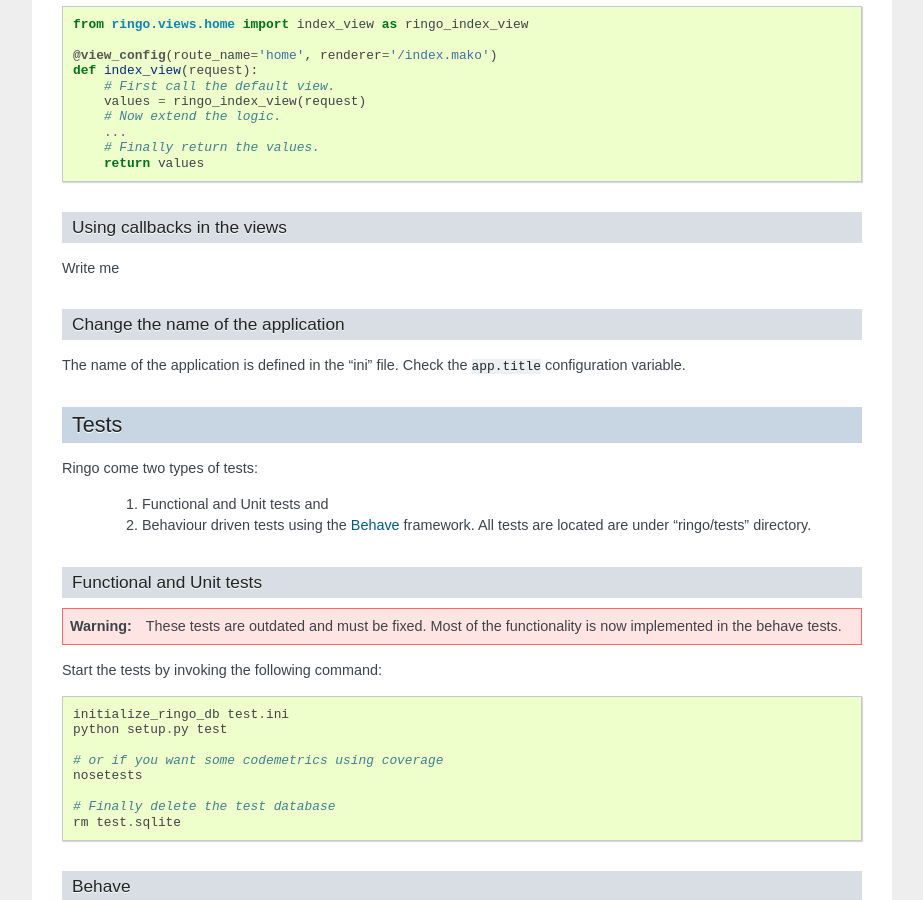
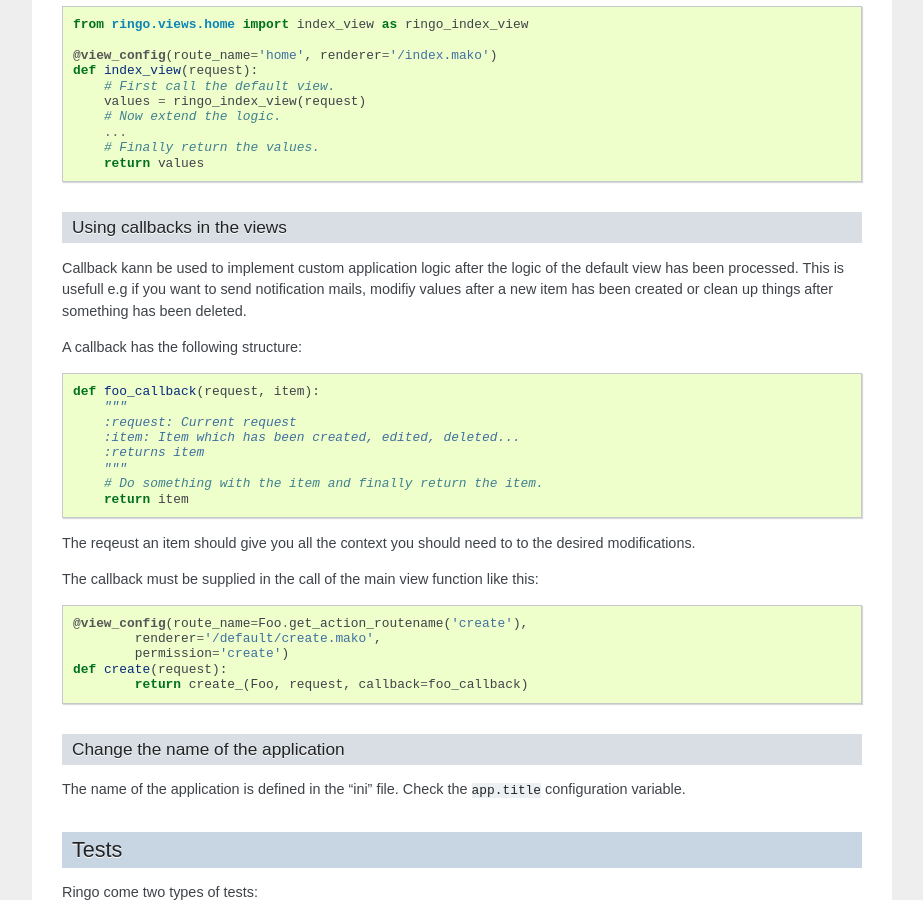
Before and after one commit to ringo-framework/ringo, a Sphinx documentation site: the page built from docs/source/development.rst, in a window 1280 px wide and 900 px high, scrolled down 5319 px. Shown: the whole window, without its empty margins (198-1121 px from the left). Built offline with Sphinx 7.4.7, drawn with Linux system fonts in a browser that asks for light colours; formulas are drawn with MathJax 3.

Commit message:
Added documentation on how to use callbacks in views.

```diff
--- a/docs/source/development.rst
+++ b/docs/source/development.rst
@@ -334,7 +334,33 @@
 
 Using callbacks in the views
 ----------------------------
-Write me
+Callback kann be used to implement custom application logic after the logic of
+the default view has been processed. This is usefull e.g if you want to send
+notification mails, modifiy values after a new item has been created or clean
+up things after something has been deleted.
+
+A callback has the following structure::
+
+        def foo_callback(request, item):
+            """
+            :request: Current request
+            :item: Item which has been created, edited, deleted...
+            :returns item
+            """
+            # Do something with the item and finally return the item.
+            return item
+
+The reqeust an item should give you all the context you should need to to the
+desired modifications.
+
+The callback must be supplied in the call of the main view function like
+this::
+
+        @view_config(route_name=Foo.get_action_routename('create'),
+                renderer='/default/create.mako',
+                permission='create')
+        def create(request):
+                return create_(Foo, request, callback=foo_callback)
 
 Change the name of the application
 ----------------------------------
```
